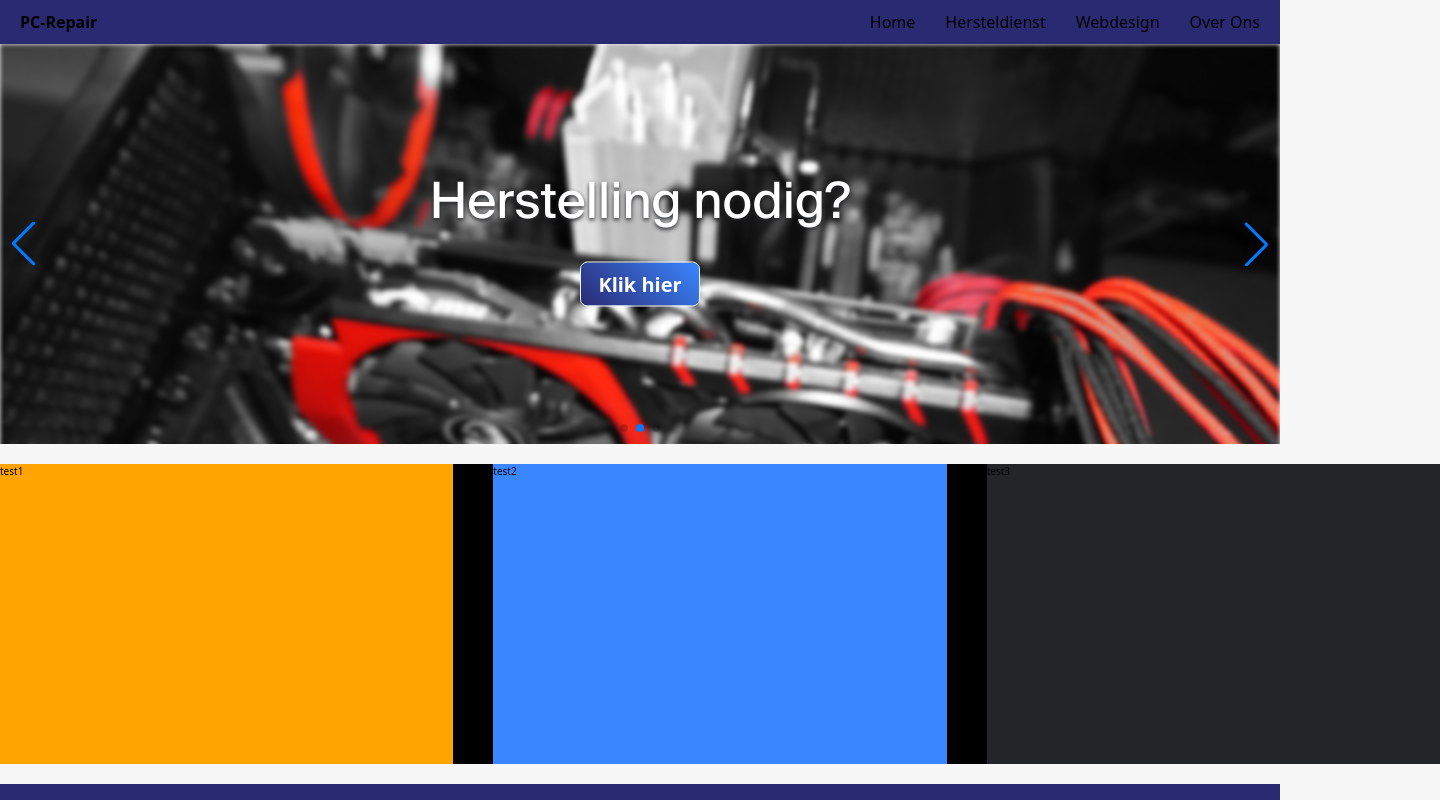
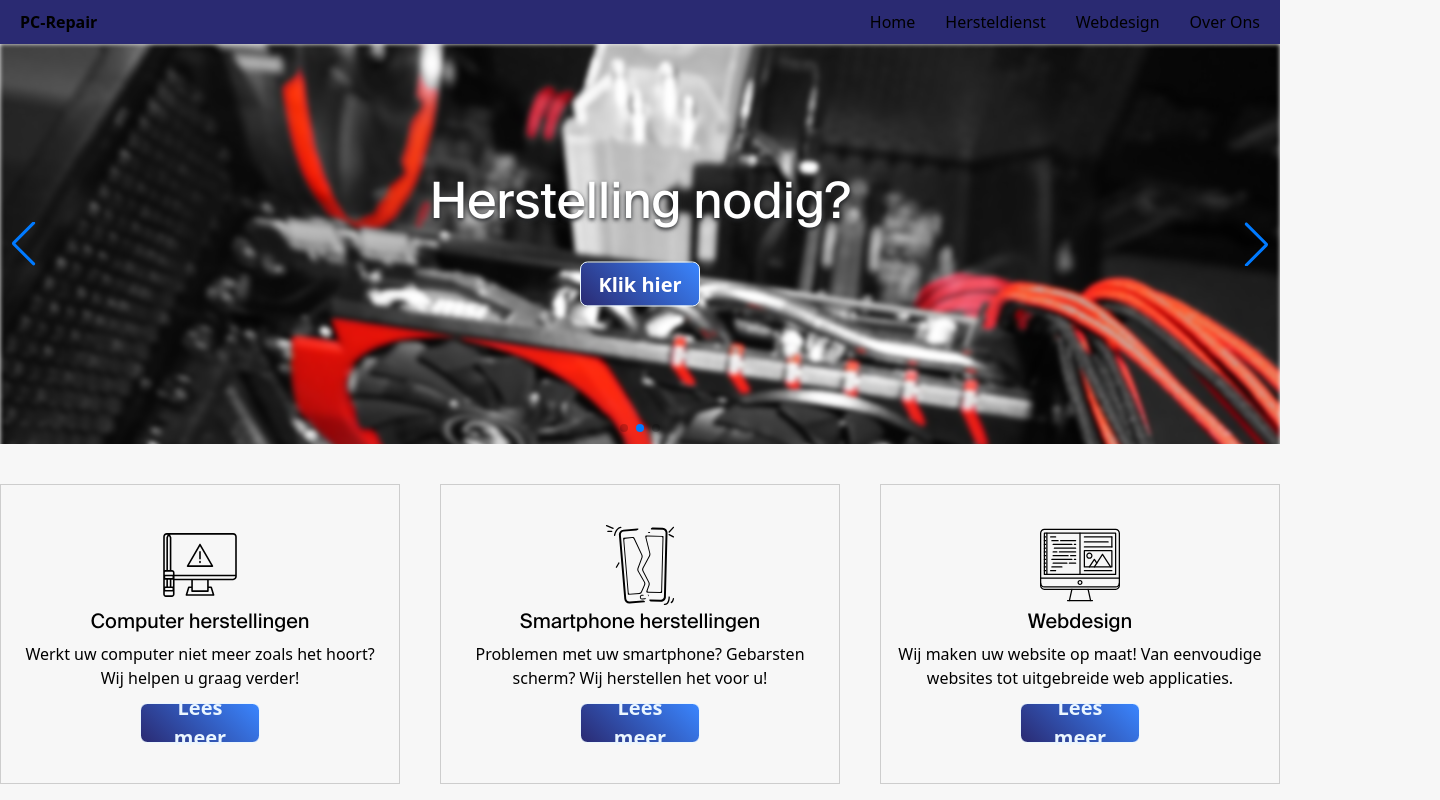
Before and after one commit to kenzo47/pcrepair, a SvelteKit app: page / in a window 1280 px wide. Shown: the top 800 px of the page, 1440 px wide, since content can reach past the window. Built offline with nearby package versions, Linux system fonts and the light colour scheme.

Commit message:
Added Card component + sample data.

```diff
--- /dev/null
+++ b/src/lib/components/home/ActionCard.svelte
@@ -0,0 +1,23 @@
+<script lang="ts">
+	import type { ActionCard } from '$lib/types/components/actioncard'
+	export let cardData: ActionCard
+</script>
+
+<div
+	class="border-subtle-gray flex h-full w-full flex-col items-center justify-between border border-solid bg-transparent px-[15px] py-[40px]"
+>
+	<div class="h-[80px] w-[80px]">
+		<img src={cardData.image.url} alt={cardData.image.alt} />
+	</div>
+	<h2 class="text-4xl font-suisse">{cardData.title}</h2>
+	<p class="text-2xl text-center mb-[1rem]">{cardData.description}</p>
+	<button
+		class="bg-gradient-top-right flex h-[40px] w-[120px] cursor-pointer items-center justify-center rounded-xl border border-solid border-alice-blue px-[1rem] py-[0.6rem] text-center"
+	>
+		<a
+			class="leading-[1.2 rem] text-[2rem] font-bold text-alice-blue"
+			href={cardData.button.url}
+			target={cardData.button.target}>{cardData.button.text}</a
+		>
+	</button>
+</div>
--- a/src/routes/+page.svelte
+++ b/src/routes/+page.svelte
@@ -3,23 +3,72 @@
 	import pc from '$lib/assets/images/pc.jpg'
 	import phone from '$lib/assets/images/phone.jpg'
 	import coding from '$lib/assets/images/coding.jpg'
+	import pcIcon from '$lib/assets/icons/desktop.svg'
+	import phoneIcon from '$lib/assets/icons/phone.svg'
+	import webIcon from '$lib/assets/icons/website.svg'
+	import ActionCard from '$lib/components/home/ActionCard.svelte'
 
 	let images = [
 		{ src: pc, text: 'Herstelling nodig?' },
 		{ src: phone, text: 'Smartphone reparaties' },
 		{ src: coding, text: 'Webdesign' }
 	]
+
+	let data1 = {
+		image: {
+			url: pcIcon,
+			alt: 'Computer herstellingen'
+		},
+		title: 'Computer herstellingen',
+		description: 'Werkt uw computer niet meer zoals het hoort? Wij helpen u graag verder!',
+		button: {
+			url: '#',
+			text: 'Lees meer',
+			target: '_self' as '_self'
+		}
+	}
+
+	let data2 = {
+		image: {
+			url: phoneIcon,
+			alt: 'Smartphone herstellingen'
+		},
+		title: 'Smartphone herstellingen',
+		description: 'Problemen met uw smartphone? Gebarsten scherm? Wij herstellen het voor u!',
+		button: {
+			url: 'https://google.com',
+			text: 'Lees meer',
+			target: '_self' as '_self'
+		}
+	}
+
+	let data3 = {
+		image: {
+			url: webIcon,
+			alt: 'Webdesign'
+		},
+		title: 'Webdesign',
+		description:
+			'Wij maken uw website op maat! Van eenvoudige websites tot uitgebreide web applicaties.',
+		button: {
+			url: 'https://google.com',
+			text: 'Lees meer',
+			target: '_self' as '_self'
+		}
+	}
 </script>
 
 <!--Swiper-->
-<header class="mb-[2rem] overflow-hidden">
+<header class="mb-[4rem] overflow-hidden">
 	<HeaderSwiper {images} />
 </header>
 <!--Cards-->
 <section>
-	<div class="mx-auto mb-[2rem] grid h-[300px] w-[1440px] grid-cols-3 gap-[4rem] bg-black">
-		<div class="h-full w-full place-self-center bg-orange-web">test1</div>
-		<div class="h-full w-full place-self-center bg-azure">test2</div>
-		<div class="h-full w-full place-self-center bg-raisin-black">test3</div>
+	<div
+		class="mx-auto mb-[4rem] grid h-[300px] max-w-[1440px] grid-cols-3 gap-[4rem] bg-transparent"
+	>
+		<ActionCard cardData={data1} />
+		<ActionCard cardData={data2} />
+		<ActionCard cardData={data3} />
 	</div>
 </section>
```
